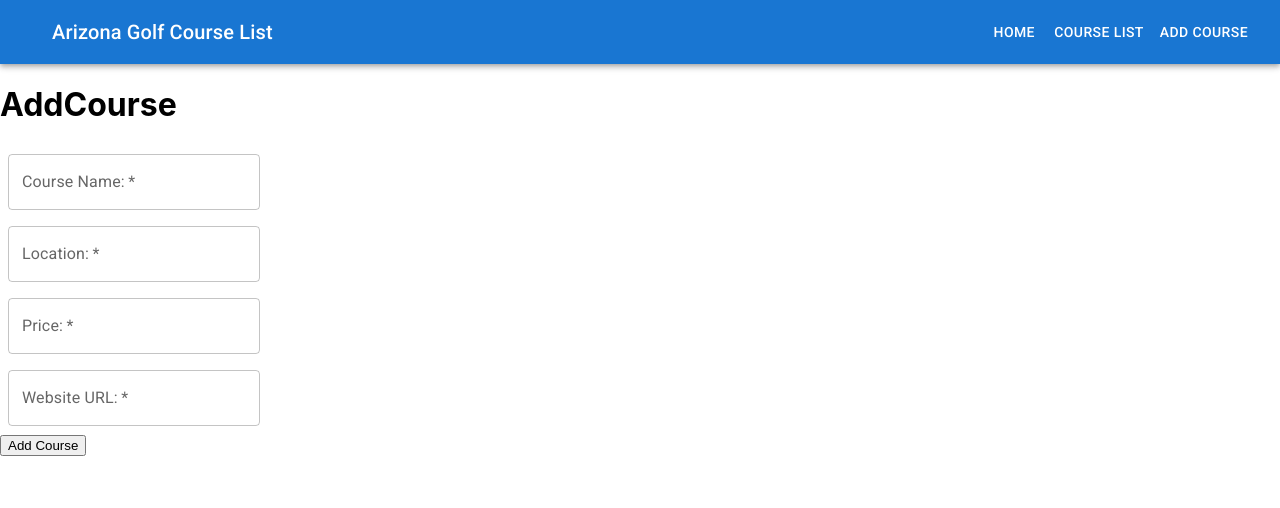
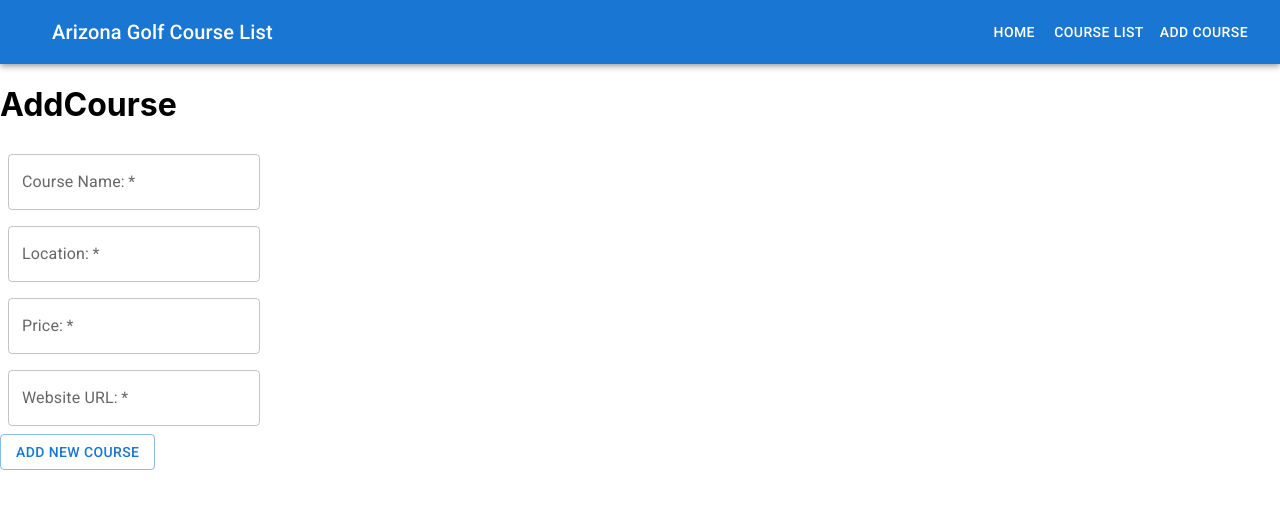
Before and after one commit to andrewzehnder/my-new-repo, a React (Create React App) app in the folder phase-2/phase-2-project-golf/: page /addcourse in a window 1280 px wide. Shown: the top 508 px of the page. Built offline with nearby package versions, Linux system fonts and the light colour scheme; data requests are answered from the project's data file.

Commit message:
Updating Submit Button for styling

```diff
--- a/phase-2/phase-2-project-golf/db.json
+++ b/phase-2/phase-2-project-golf/db.json
@@ -13,13 +13,6 @@
       "price": "500",
       "website": "www.google.com",
       "id": 2
-    },
-    {
-      "name": "Troon North",
-      "location": "AZ",
-      "price": "500",
-      "website": "www.google.com",
-      "id": 3
     }
   ]
 }
--- a/phase-2/phase-2-project-golf/src/components/AddCourse.jsx
+++ b/phase-2/phase-2-project-golf/src/components/AddCourse.jsx
@@ -1,6 +1,7 @@
 import React, { useState } from 'react';
 import Box from '@mui/material/Box';
 import TextField from '@mui/material/TextField';
+import Button from '@mui/material/Button';
 
 const AddCourse = ({ addCourses }) => {
 
@@ -115,7 +116,7 @@ const AddCourse = ({ addCourses }) => {
                 <input type="text" name="website" id="website" value={ course.website } onChange={ handleChange } />
             </div> */}
 
-            <input type="submit" value="Add Course" />
+            <Button input type="submit" variant="outlined" >Add New Course</Button>
 
         </form>
 
```
